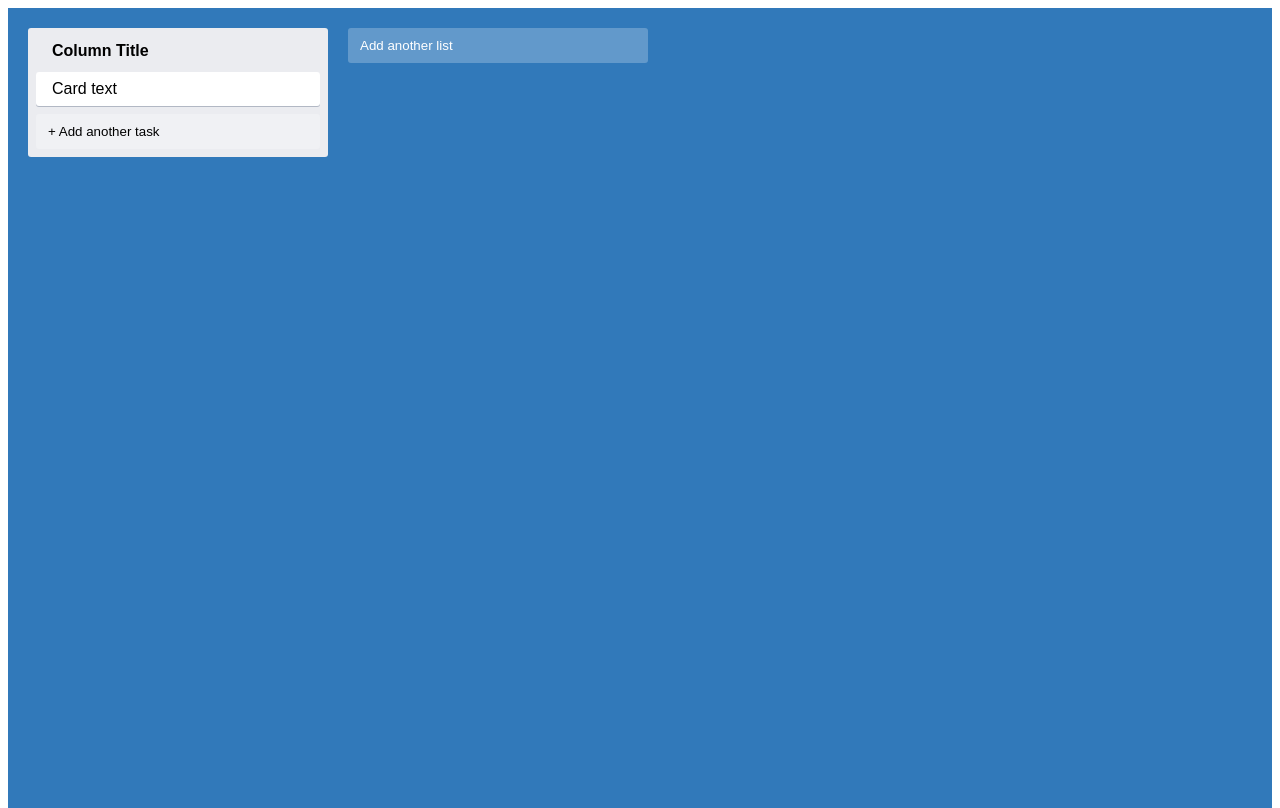
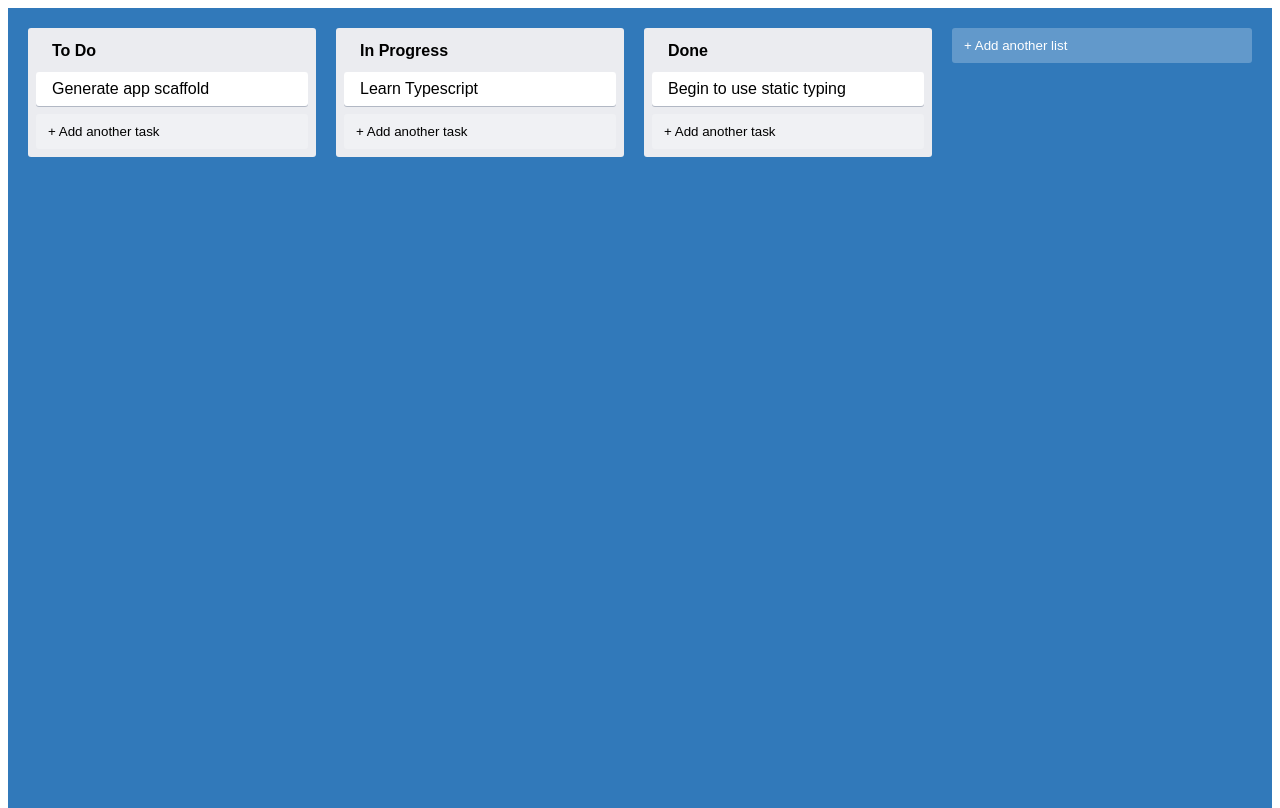
Before and after one commit to TNSaturday/trello-clone, a React (Create React App) app: page / in a window 1280 px wide. Built offline with nearby package versions, Linux system fonts and the light colour scheme.

Commit message:
Use AppContextProvider to render columns and cards

```diff
--- a/src/App.tsx
+++ b/src/App.tsx
@@ -1,18 +1,21 @@
 import React from 'react';
+import { useAppState } from "./state/AppStateContext";
 import { AppContainer } from "./styles";
 import { Column } from "./components/Column";
-import { Card } from "./components/Card";
 import { AddNewItem } from "./components/AddNewItem";
 
 function App() {
+    const { lists } = useAppState();
     const onAdd = (text: string) => console.log(text);
 
     return (
         <AppContainer>
-            <Column text="Column Title">
-                <Card text="Card text"/>
-            </Column>
-            <AddNewItem onAdd={onAdd} toggleButtonText="Add another list" />
+            {
+                lists.map((list) => (
+                    <Column text={list.text} id={list.id} key={list.id} />
+                ))
+            }
+            <AddNewItem onAdd={onAdd} toggleButtonText="+ Add another list" />
         </AppContainer>
     );
 }
--- a/src/components/Card.tsx
+++ b/src/components/Card.tsx
@@ -1,10 +1,11 @@
-import React, { FC } from "react";
+import React from "react";
 import { CardContainer } from "../styles";
 
 type CardProps = {
     text: string;
+    id: string;
 }
 
-export const Card: FC<CardProps> = ({ text }: CardProps) => {
-    return <CardContainer>{text}</CardContainer>
+export const Card = ({ text, id }: CardProps) => {
+    return <CardContainer key={id}>{text}</CardContainer>
 }
--- a/src/components/Column.tsx
+++ b/src/components/Column.tsx
@@ -1,17 +1,27 @@
-import React, { FC } from "react";
+import React from "react";
+import { useAppState } from "../state/AppStateContext";
 import { ColumnContainer, ColumnTitle } from "../styles";
-import {AddNewItem} from "./AddNewItem";
+import { AddNewItem } from "./AddNewItem";
+import { Card } from "./Card";
 
 type ColumnProps = {
     text: string;
-    children?: React.ReactNode;
+    id: string;
 }
 
-export const Column: FC<ColumnProps> = ({ text, children }: ColumnProps) => {
+export const Column = ({ text, id }: ColumnProps) => {
+    const { getTasksByListId } = useAppState();
+
+    const tasks = getTasksByListId(id);
+
     return (
         <ColumnContainer>
             <ColumnTitle>{text}</ColumnTitle>
-            {children}
+            {
+                tasks.map(task => (
+                    <Card text={task.text} key={task.id} id={task.id} />
+                ))
+            }
             <AddNewItem
                 onAdd={console.log}
                 toggleButtonText="+ Add another task"
```
